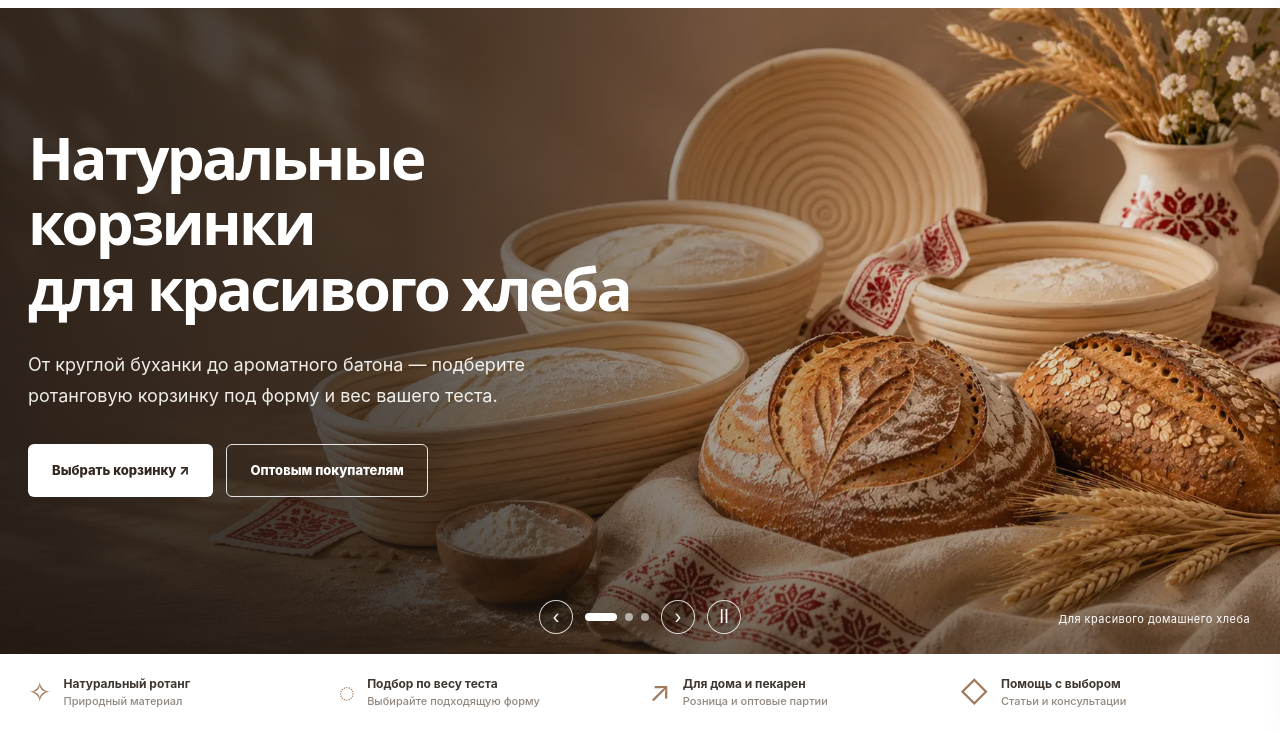
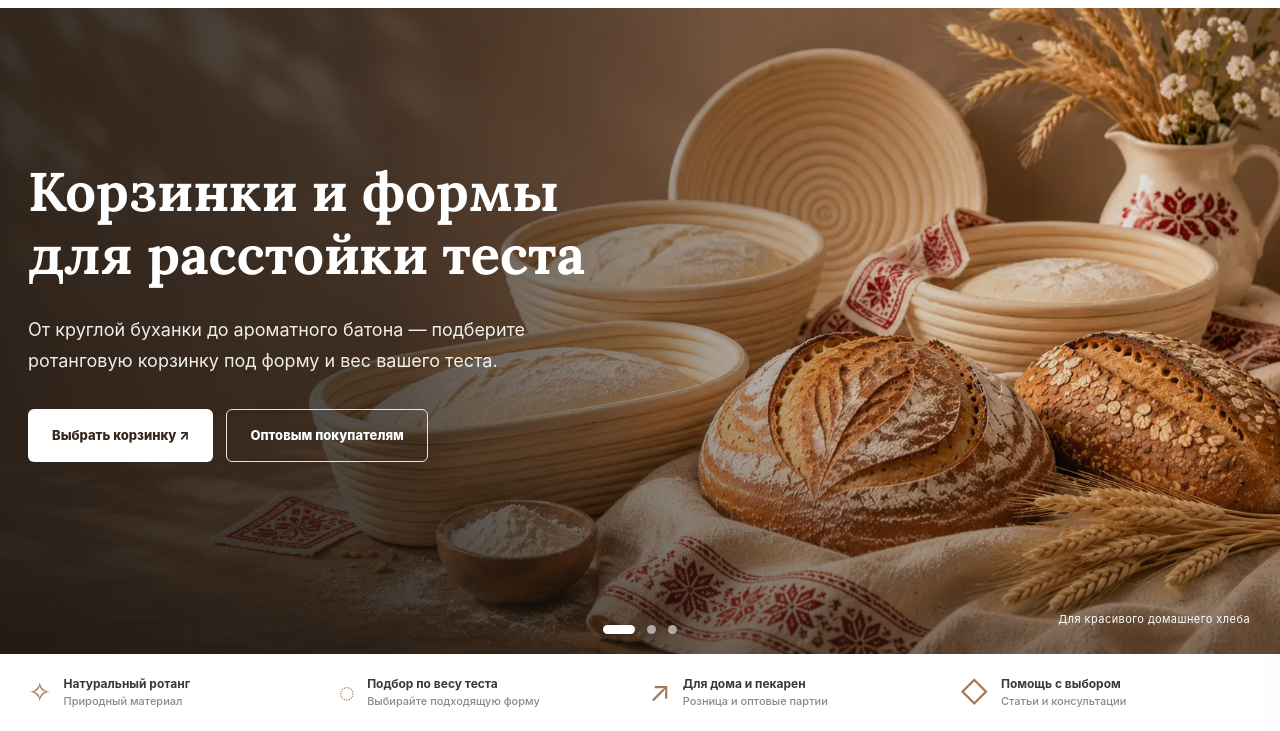
Before and after one commit to web86/new_hlebforma, a plain HTML site: page prototype/v3/index.html in a window 1280 px wide. Shown: the part 69-800 px from the top of the page. Drawn offline with Linux system fonts and the light colour scheme.

Commit message:
style: clear product-focused hero heading, Lora Cyrillic typography and dots-only carousel

```diff
--- a/prototype/v3/index.html
+++ b/prototype/v3/index.html
@@ -4,11 +4,11 @@
 <meta charset="utf-8">
 <meta name="viewport" content="width=device-width, initial-scale=1">
 <meta name="robots" content="noindex, nofollow">
-<title>Hleb-Forma — новая главная · v3.1</title>
+<title>Hleb-Forma — новая главная · v3.2</title>
 <meta name="description" content="Новая визуальная концепция Hleb-Forma: магазин корзинок для расстойки хлеба с подбором, каталогом и оптовыми заказами.">
 <link rel="preconnect" href="https://fonts.googleapis.com">
 <link rel="preconnect" href="https://fonts.gstatic.com" crossorigin>
-<link href="https://fonts.googleapis.com/css2?family=Great+Vibes&amp;display=swap" rel="stylesheet">
+<link href="https://fonts.googleapis.com/css2?family=Great+Vibes&amp;family=Lora:wght@400;500;600;700&amp;display=swap" rel="stylesheet">
 <link rel="preload" as="image" href="assets/hero-bread.webp" fetchpriority="high">
 <style>
 :root{--ink:#291c16;--ink2:#6a5a50;--deep:#3c251b;--cream:#fbf9f5;--paper:#f1ebe2;--oat:#eae2d5;--line:#e4ddd4;--accent:#b76837;--accent2:#f2bf6b;--white:#fff;--green:#396e4c;--max:1300px;--radius:14px;--shadow:0 15px 40px rgba(39,23,12,.09)}
@@ -176,6 +176,33 @@ body{background:white}
 .wide-copy #wide-description.changing{opacity:0}
 @media(max-width:640px){.wide-copy #wide-description{min-height:5.1em}}
 @media(prefers-reduced-motion:reduce){.wide-copy #wide-description{transition:none}}
+
+/* v3.2 — expressive, readable Cyrillic display typography */
+:root{--display-font:"Lora",Georgia,"Times New Roman",serif}
+main h1,main h2,.wide-copy h1,.catalog-intro h2{
+  font-family:var(--display-font);
+  font-weight:700;
+  letter-spacing:0;
+  font-kerning:normal;
+  line-height:1.2;
+}
+.wide-copy h1{font-size:clamp(36px,4.25vw,60px);line-height:1.16;text-wrap:balance}
+.catalog-intro h2{font-size:clamp(32px,3.25vw,48px);line-height:1.19}
+.wide-slide-tools{gap:0;bottom:20px}
+.wide-dots{gap:12px}
+.wide-dots button{position:relative;width:9px;height:9px}
+.wide-dots button::after{content:"";position:absolute;inset:-10px -5px}
+.wide-dots button.current{width:32px}
+.wide-dots button:focus-visible{outline:2px solid white;outline-offset:5px}
+@media(max-width:880px){
+ .wide-copy h1{font-size:clamp(34px,5.2vw,48px)}
+ .catalog-intro h2{font-size:clamp(32px,5vw,43px)}
+}
+@media(max-width:640px){
+ .wide-copy h1{font-size:clamp(30px,8.2vw,44px)}
+ .catalog-intro h2{font-size:clamp(31px,7.7vw,39px)}
+}
+
 </style>
 </head>
 <body>
@@ -227,15 +254,12 @@ body{background:white}
   <div class="wide-scene" role="img" aria-label="Плетение корзинок из натурального ротанга" style="background-image:url('assets/hero-rattan.webp')"></div>
   <div class="wide-scene" role="img" aria-label="Корзинки с тестом в пекарне" style="background-image:url('assets/hero-bakery.webp')"></div>
   <div class="container wide-hero-inner"><div class="wide-copy">
-    <h1>Натуральные корзинки<br>для красивого хлеба</h1>
+    <h1>Корзинки и формы<br>для расстойки теста</h1>
     <p id="wide-description">От круглой буханки до ароматного батона — подберите ротанговую корзинку под форму и вес вашего теста.</p>
     <div class="wide-links"><a class="button button-light" href="#catalog">Выбрать корзинку ↗</a><a class="button wide-outline" href="#wholesale">Оптовым покупателям</a></div>
   </div></div>
   <div class="wide-slide-tools" aria-label="Управление слайдшоу">
-    <button id="wide-prev" type="button" aria-label="Предыдущий слайд">‹</button>
     <div class="wide-dots"><button type="button" data-wide-dot="0" aria-label="Показать слайд 1" aria-current="true" class="current"></button><button type="button" data-wide-dot="1" aria-label="Показать слайд 2" aria-current="false"></button><button type="button" data-wide-dot="2" aria-label="Показать слайд 3" aria-current="false"></button></div>
-    <button id="wide-next" type="button" aria-label="Следующий слайд">›</button>
-    <button id="wide-pause" type="button" aria-label="Остановить автопереключение" aria-pressed="false">Ⅱ</button>
   </div>
   <div class="wide-scene-caption">Для красивого домашнего хлеба</div>
 </section>
@@ -379,16 +403,12 @@ description.classList.add('changing');
 textTimer=setTimeout(()=>{description.textContent=descriptions[active];description.classList.remove('changing');},220);
 }
 function stop(){if(timer){clearInterval(timer);timer=null;}}
-function play(){stop();if(!paused&&!document.hidden)timer=setInterval(()=>show(active+1),7000);}
-document.querySelector('#wide-prev').addEventListener('click',()=>{show(active-1);play();});
-document.querySelector('#wide-next').addEventListener('click',()=>{show(active+1);play();});
-dots.forEach((b,i)=>b.addEventListener('click',()=>{show(i);play();}));
-document.querySelector('#wide-pause').addEventListener('click',()=>{paused=!paused;const b=document.querySelector('#wide-pause');b.textContent=paused?'▶':'Ⅱ';b.setAttribute('aria-pressed',String(paused));play();});
+function play(){stop();if(!paused&&!reducedMotion.matches&&!document.hidden&&!host.matches(':hover')&&!host.contains(document.activeElement))timer=setInterval(()=>show(active+1),7000);}
+dots.forEach((b,i)=>{b.setAttribute('aria-label',`Показать слайд ${i+1} и остановить автопереключение`);b.addEventListener('click',()=>{paused=true;stop();show(i);});});
 host.addEventListener('mouseenter',stop);host.addEventListener('mouseleave',play);
 host.addEventListener('focusin',stop);host.addEventListener('focusout',e=>{if(!host.contains(e.relatedTarget))play();});
 document.addEventListener('visibilitychange',play);
 document.addEventListener('click',e=>{const b=e.target.closest('[data-flip]');if(!b)return;const c=b.closest('.v3-card'),state=c.classList.toggle('show-bread');b.setAttribute('aria-pressed',String(state));b.textContent=state?'Показать корзинку ↔':'Показать хлеб ↔';});
-if(paused){const p=document.querySelector('#wide-pause');p.textContent='▶';p.setAttribute('aria-pressed','true');}
 show(0);play();
 })();
 
```
